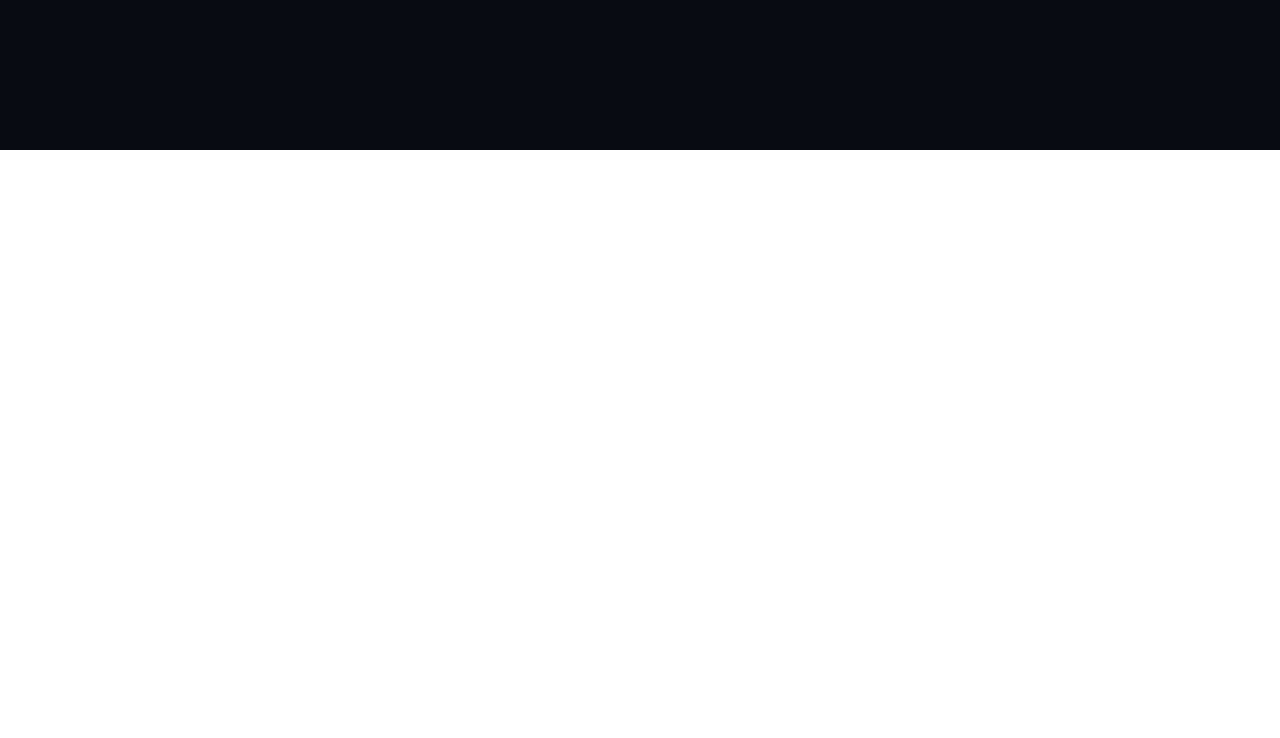
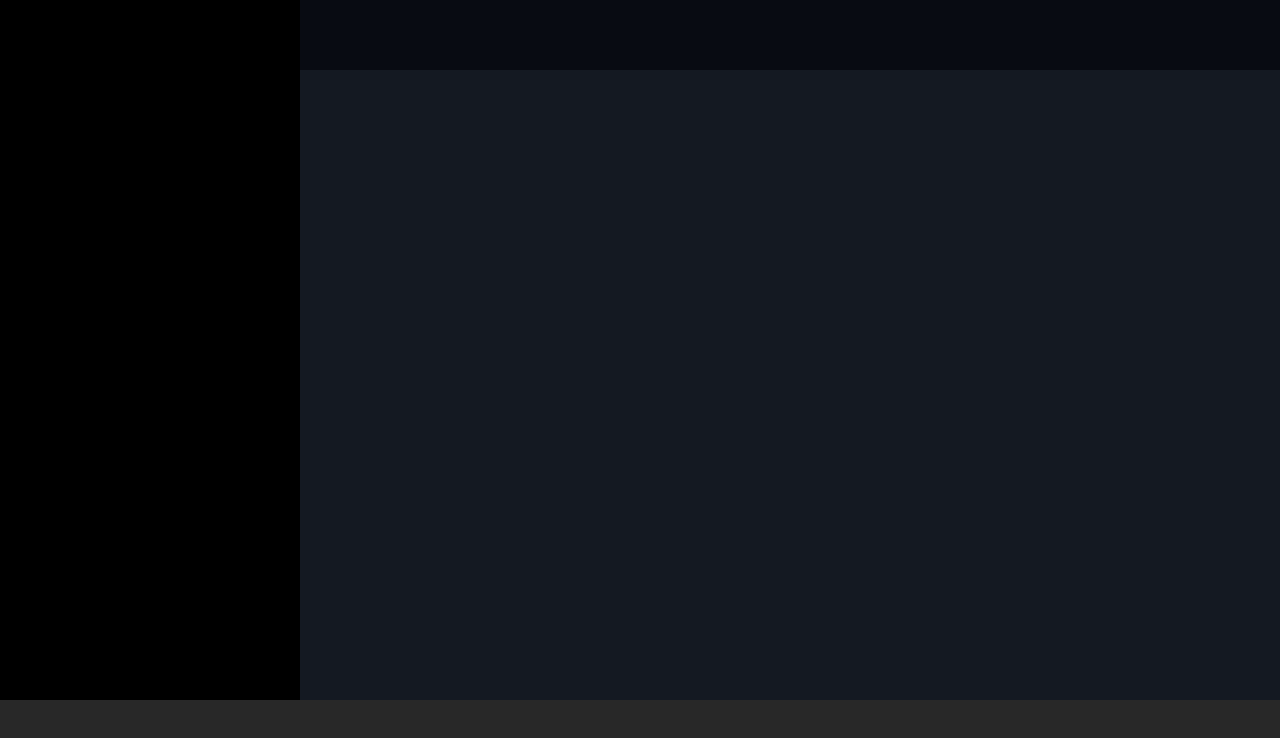
Before and after one commit to xXSamXx00/html-css-spotifyweb, a plain HTML site: page index.html in a window 1280 px wide. Drawn offline with Linux system fonts and the light colour scheme.

Commit message:
Creata struttura a blocchi del progetto

```diff
--- a/index.html
+++ b/index.html
@@ -7,18 +7,21 @@
     <title>Spotify</title>
     <link rel="stylesheet" href="./style.css">
 </head>
-<body class="debug">
+<body>
     <div class="viewport">
         <div class="large_container">
-            <header>
 
-            </header>
             <div class="side_left">
 
             </div>
-            <main>
+            <div class="content">
+                <div class="calltoaction">
 
-            </main>
+                </div>
+                <main>
+
+                </main>
+            </div>
         </div>
         <footer>
 
--- a/style.css
+++ b/style.css
@@ -9,30 +9,50 @@
     height: 100vh;
 }
 
-/* debug rules */
-.debug header {
-    height: 150px;
+.large_container {
+    display: flex;
+    height: calc(100vh - 100px);
 }
-
-
 /* UTILITY RULES */
 
 
 /*******************
 HEADER
 *******************/
-header {
+.calltoaction {
     background-color: #080B12;
+    height: 10%;
 }
 
 /*******************
 SIDE LEFT
 *******************/
+.side_left {
+    justify-self: flex-start;
+    background-color: black;
+    width: 300px;
+    height: 100%;
+}
 
 /*******************
 MAIN
 *******************/
+.content {
+    width: calc(100% - 300px);
+    height: 100%;
+}
+
+main {
+    background-color: #141922;
+    overflow: scroll;
+    height: 90%;
+}
+
 
 /*******************
 FOOTER
 *******************/
+footer {
+    background-color: #282828;
+    height: 100px;
+}
```
